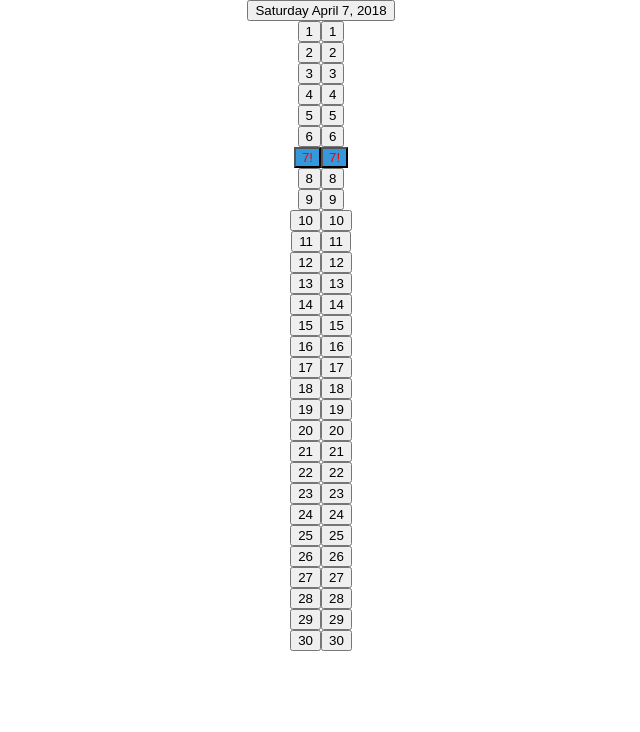
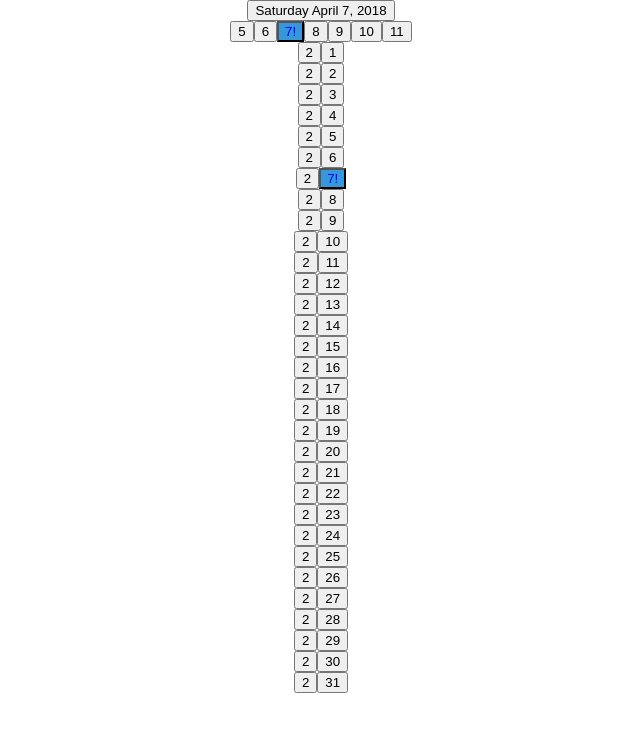
Before and after one commit to ralfpopescu/birdlog, a React (Create React App) app: page / in a window 1280 px wide. Shown: the top 732 px of the page, without its empty margins (319-959 px from the left). Built offline with nearby package versions, Linux system fonts and the light colour scheme.

Commit message:
added weeks

```diff
--- a/src/components/App.js
+++ b/src/components/App.js
@@ -1,6 +1,7 @@
 import React, { Component } from 'react';
 import Day from './Day'
 import Month from './Month'
+import Week from './Week'
 import logo from '../logo.svg';
 import '../styles/App.css';
 
@@ -19,6 +20,7 @@ class App extends Component {
     return    (
       <div className="App">
         <Day day = {dayString}/>
+        <Week firstDay = {5} today= {day} firstWeekday = {2}/>
         <Month dayList = {[1,2,3]} year = {"2"} month = {"3"} today = {day} weekday = {weekday}/>
       </div>
     );
--- a/src/components/Day.js
+++ b/src/components/Day.js
@@ -2,10 +2,15 @@ import React, { Component } from 'react'
 
 function Day(props) {
 
-  let todayStyle = {
+  let todayStyle2 = {
   background: '#3498db',
   color: 'red'
   };
+
+  todayStyle2.color = 'blue';
+
+
+  let todayStyle = todayStyle2;
 
   let regStyle = {
   background: '#3498db',
--- a/src/components/Month.js
+++ b/src/components/Month.js
@@ -2,17 +2,18 @@ import React, { Component } from 'react'
 import Day from './Day'
 
 function Month(props) {
-  var numberOfDays = new Date(props.year, props.month, 0).getDate();
-  var d = 30;
+  let numberOfDays = new Date(props.year, props.month, 0).getDate();
+  let firstWeekday = new Date('2018-04-01 00:00').getDay();
+  firstWeekday = new Date(2018,4,1,0,0,0,0).getDay();
   var dayyy = [];
-  for(var i = 1; i <= d; i++){
+  for(var i = 1; i <= numberOfDays; i++){
     dayyy.push(i);
   }
 
   return (
     <div>
       {dayyy.map(function(listValue){
-        return <div><Day day = {listValue} today = {props.today}/>
+        return <div><Day day = {firstWeekday} today = {props.today}/>
         <Day day = {listValue} today = {props.today}/>
         </div>
       })}
--- a/src/components/Week.js
+++ b/src/components/Week.js
@@ -4,16 +4,23 @@ import Month from './Month'
 
 function Week(props) {
   let weekdays = ["Monday", "Tuesday", "Wednesday", "Thursday", "Friday", "Saturday", "Sunday"];
+  let index = props.firstDay;
+
+  let days = [];
+  //first day, range = 6 - first day
+  let range = 6 - props.firstDay;
+
+  for(let i = props.firstDay; i <= props.firstDay + 6; i++){
+    days[i]= <Day day = {i} dead = {i < props.firstWeekday} today = {props.today}/>
+  }
 
   return (
     <div>
-    <ul>
-      {props.months.map(function(listValue){
-        return <Day day = {listValue} />;
-      })}
-    </ul>
+    {days.map(function(listValue){
+          return listValue;
+        })}
     </div>
   );
 }
 
-export default Year
+export default Week
```
